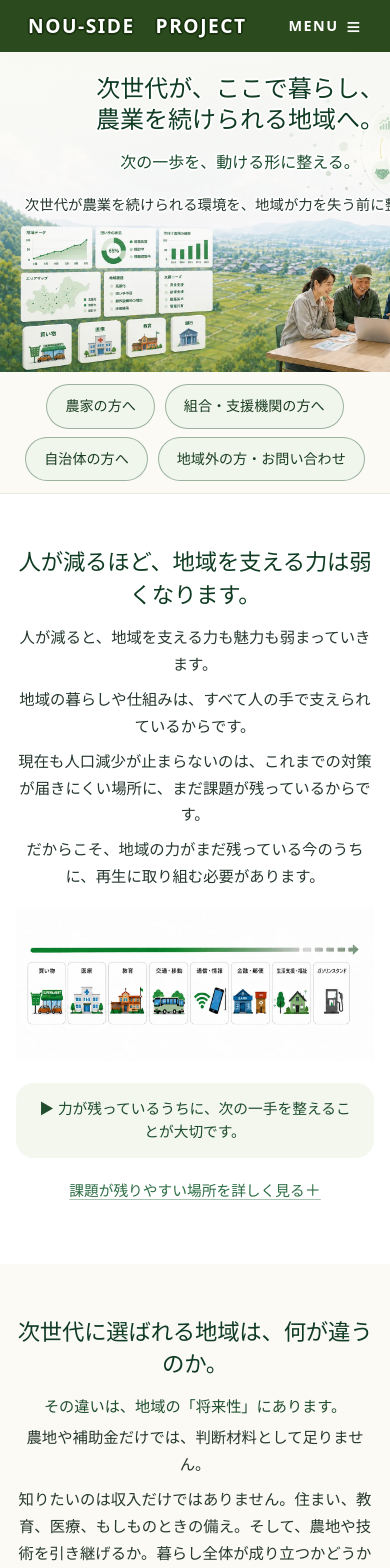
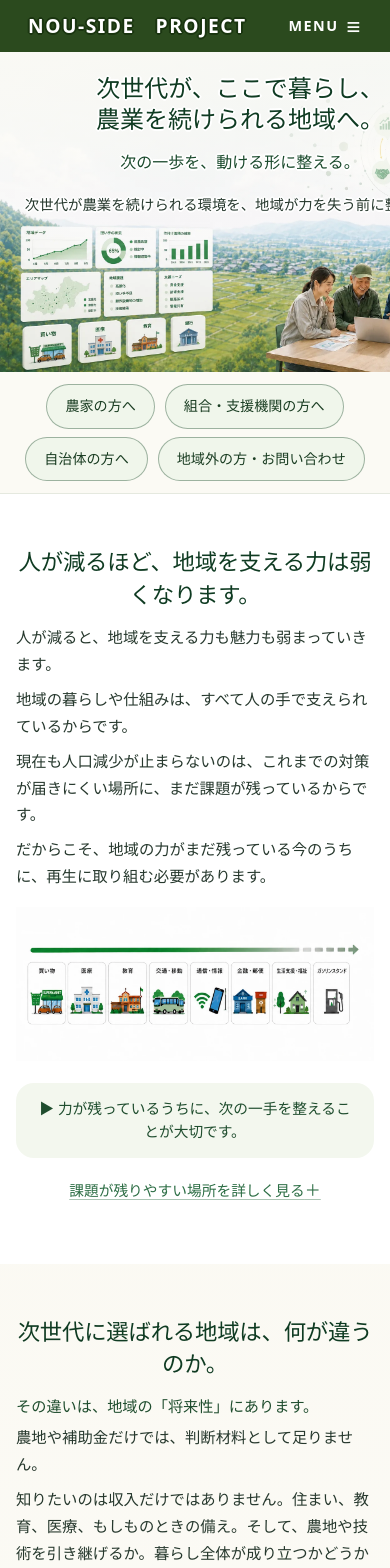
Before and after one commit to jlkoki70-prog/NOU-SIDE, a React (Vite) app: page / in a window 390 px wide. Shown: the top 1568 px of the page. Built offline with nearby package versions, Linux system fonts and the light colour scheme.

Commit message:
revert body to left-align; keep block full-width centered on mobile

```diff
--- a/src/styles.css
+++ b/src/styles.css
@@ -1295,10 +1295,6 @@ footer {
     padding: 0 16px;
   }
 
-  .section-body {
-    text-align: center;
-  }
-
   .section-footer {
     padding: 0 16px;
   }
```
